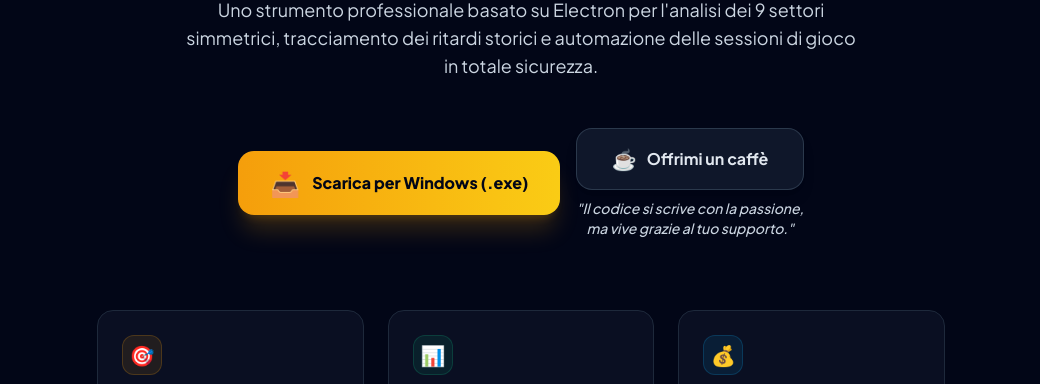
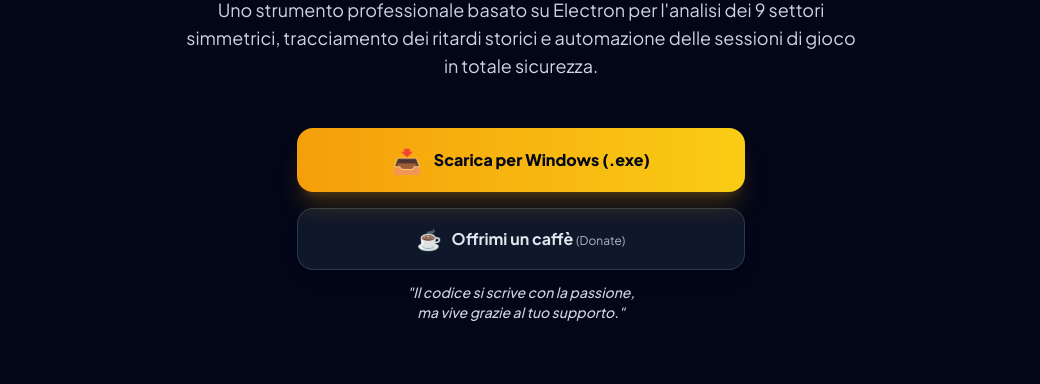
Before and after one commit to Muzio29/roulette-analyzer, a plain HTML site: page index.html in a window 1280 px wide. Shown: the part 355-739 px from the top of the page, without its empty margins (119-1159 px from the left). Drawn offline with nearby package versions, Linux system fonts and the light colour scheme.

Commit message:
Add files via upload

```diff
--- a/index.html
+++ b/index.html
@@ -56,21 +56,21 @@
       </p>
     </div>
 
-    <!-- Pulsanti Azione (Download + Donazione PayPal) -->
-    <div class="flex flex-col sm:flex-row justify-center items-center gap-4 pt-2 w-full">
+    <!-- Pulsanti Azione (In colonna: Download sopra, Offrimi un caffè sotto) -->
+    <div class="flex flex-col justify-center items-center gap-4 pt-2 w-full max-w-md mx-auto">
       <!-- Pulsante Download -->
-      <a href="https://github.com/Muzio29/roulette-analyzer/releases/download/untagged-6c1cf5bb8308b0ede81a/Roulette.Distance.Analyzer.Setup.1.0.0.exe" class="w-full sm:w-auto px-8 py-4 bg-gradient-to-r from-amber-500 to-yellow-400 hover:from-amber-400 hover:to-yellow-300 text-slate-950 font-extrabold text-base rounded-2xl shadow-xl shadow-amber-500/20 transition transform hover:-translate-y-0.5 flex items-center justify-center gap-3 group">
+      <a href="https://github.com/Muzio29/roulette-analyzer/releases/download/untagged-6c1cf5bb8308b0ede81a/Roulette.Distance.Analyzer.Setup.1.0.0.exe" class="w-full px-8 py-4 bg-gradient-to-r from-amber-500 to-yellow-400 hover:from-amber-400 hover:to-yellow-300 text-slate-950 font-extrabold text-base rounded-2xl shadow-xl shadow-amber-500/20 transition transform hover:-translate-y-0.5 flex items-center justify-center gap-3 group">
         <span class="text-2xl group-hover:scale-110 transition-transform">📥</span>
         <span>Scarica per Windows (.exe)</span>
       </a>
 
-      <!-- Pulsante Donazione PayPal con frase motivazionale su due righe e carattere aumentato -->
-      <div class="w-full sm:w-auto flex flex-col items-center gap-2">
+      <!-- Pulsante Donazione PayPal (Offrimi un caffè / Donate) con frase motivazionale -->
+      <div class="w-full flex flex-col items-center gap-2">
         <a href="https://www.paypal.com/donate/?hosted_button_id=9VAQSPZTPVHBQ" target="_blank" class="w-full px-6 py-4 bg-slate-900 hover:bg-slate-800 text-slate-200 border border-slate-700/80 hover:border-amber-500/50 font-bold text-base rounded-2xl shadow-lg transition flex items-center justify-center gap-2.5 group">
           <span class="text-xl">☕</span>
-          <span class="group-hover:text-amber-400 transition-colors">Offrimi un caffè</span>
+          <span class="group-hover:text-amber-400 transition-colors">Offrimi un caffè <span class="text-xs font-normal opacity-75">(Donate)</span></span>
         </a>
-        <span class="text-xs md:text-sm text-slate-300 font-medium italic text-center block max-w-xs leading-relaxed">
+        <span class="text-xs md:text-sm text-slate-300 font-medium italic text-center block max-w-xs leading-relaxed pt-1">
           "Il codice si scrive con la passione,<br>ma vive grazie al tuo supporto."
         </span>
       </div>
```
